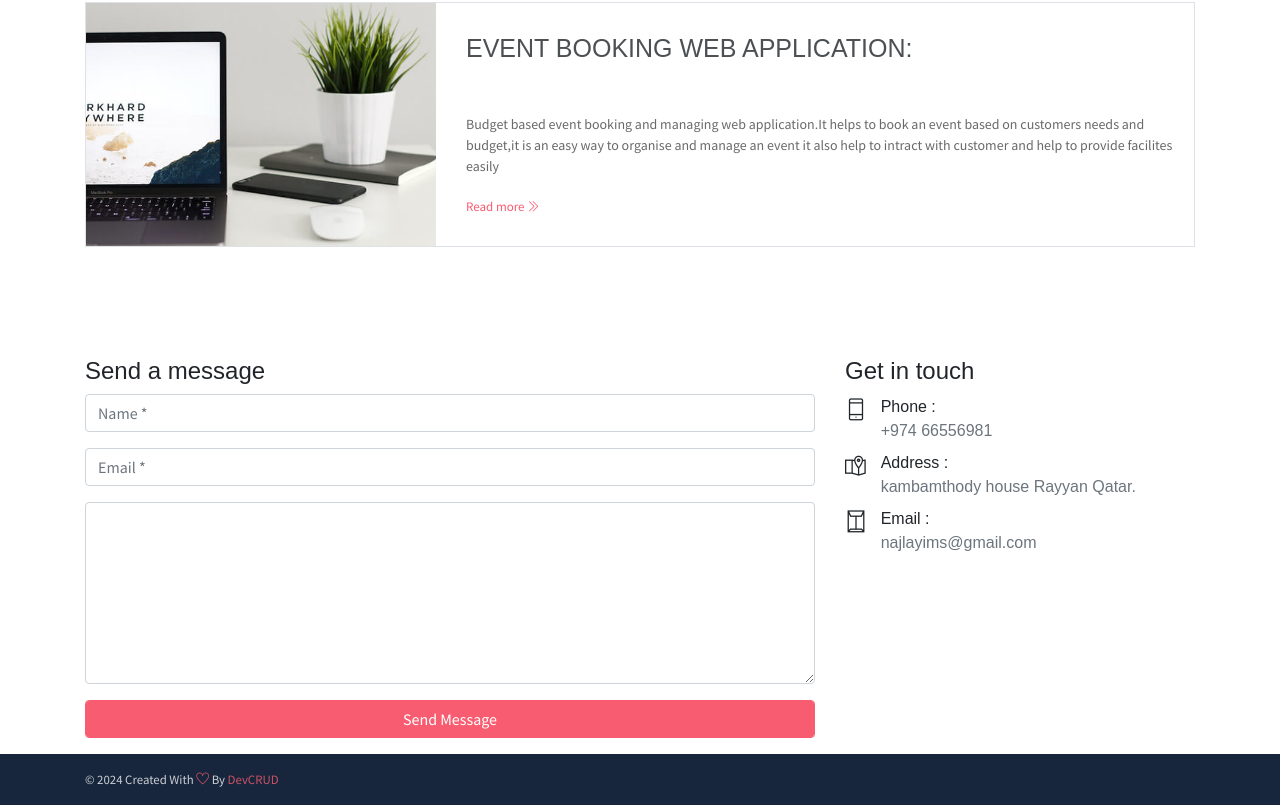
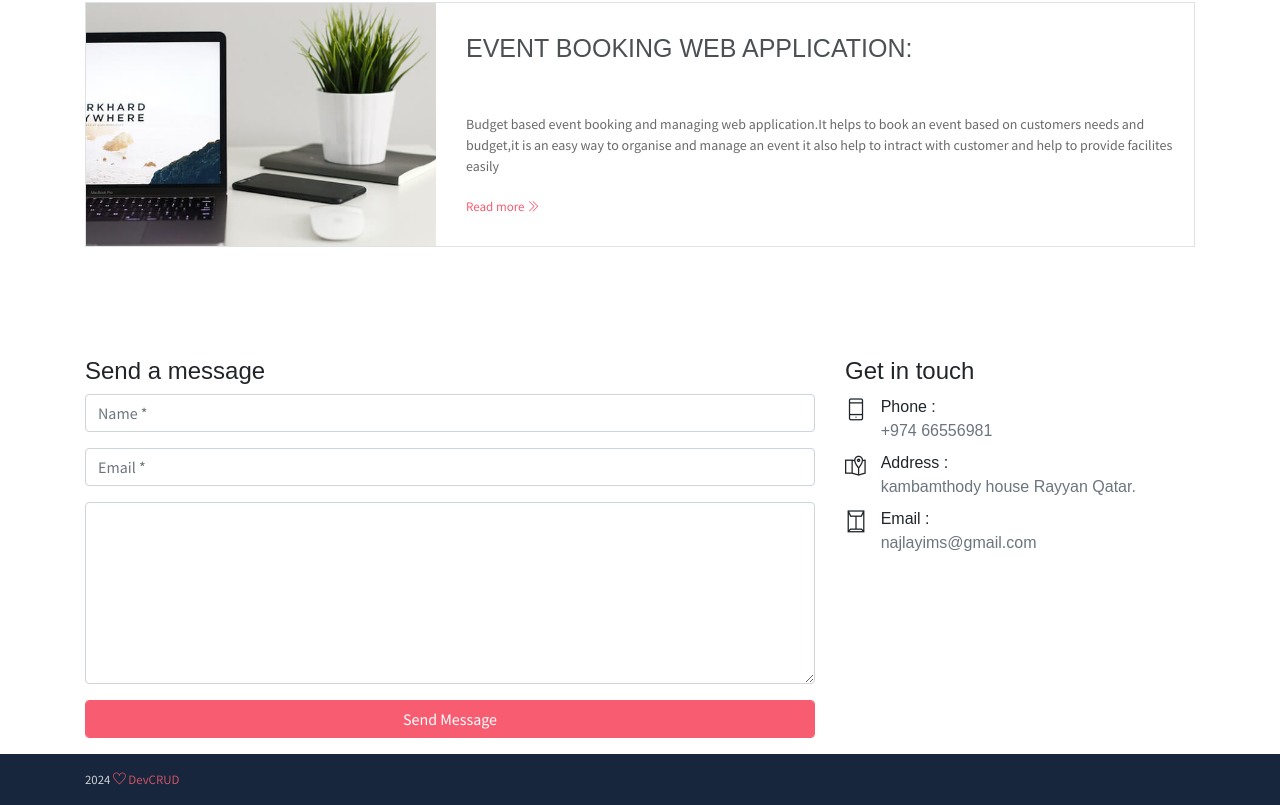
Before and after one commit to Najla-123/najlak, a plain HTML site: page index.html in a window 1280 px wide. Shown: the part 2592-3397 px from the top of the page. Drawn offline with Linux system fonts and the light colour scheme; some packages are replaced by stand-ins of ours.

Commit message:
Update index.html

```diff
--- a/index.html
+++ b/index.html
@@ -330,7 +330,7 @@
     <footer class="footer py-3">
         <div class="container">
             <p class="small mb-0 text-light">
-                &copy; <script>document.write(new Date().getFullYear())</script> Created With <i class="ti-heart text-danger"></i> By <a href="http://devcrud.com" target="_blank"><span class="text-danger" title="Bootstrap 4 Themes and Dashboards">DevCRUD</span></a>
+                 <script>document.write(new Date().getFullYear())</script> <i class="ti-heart text-danger"></i> <a href="http://devcrud.com" target="_blank"><span class="text-danger" title="Bootstrap 4 Themes and Dashboards">DevCRUD</span></a>
             </p>
         </div>
     </footer>
```
